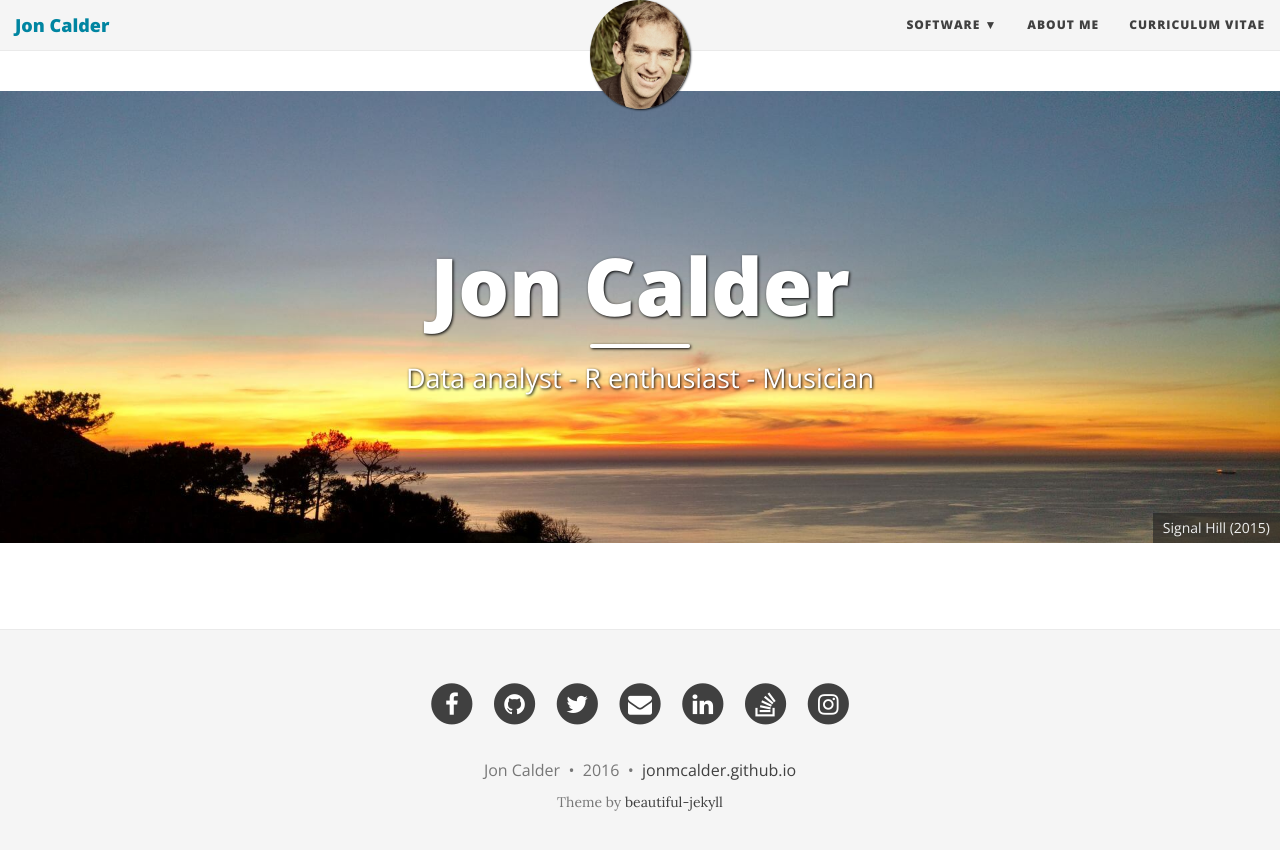
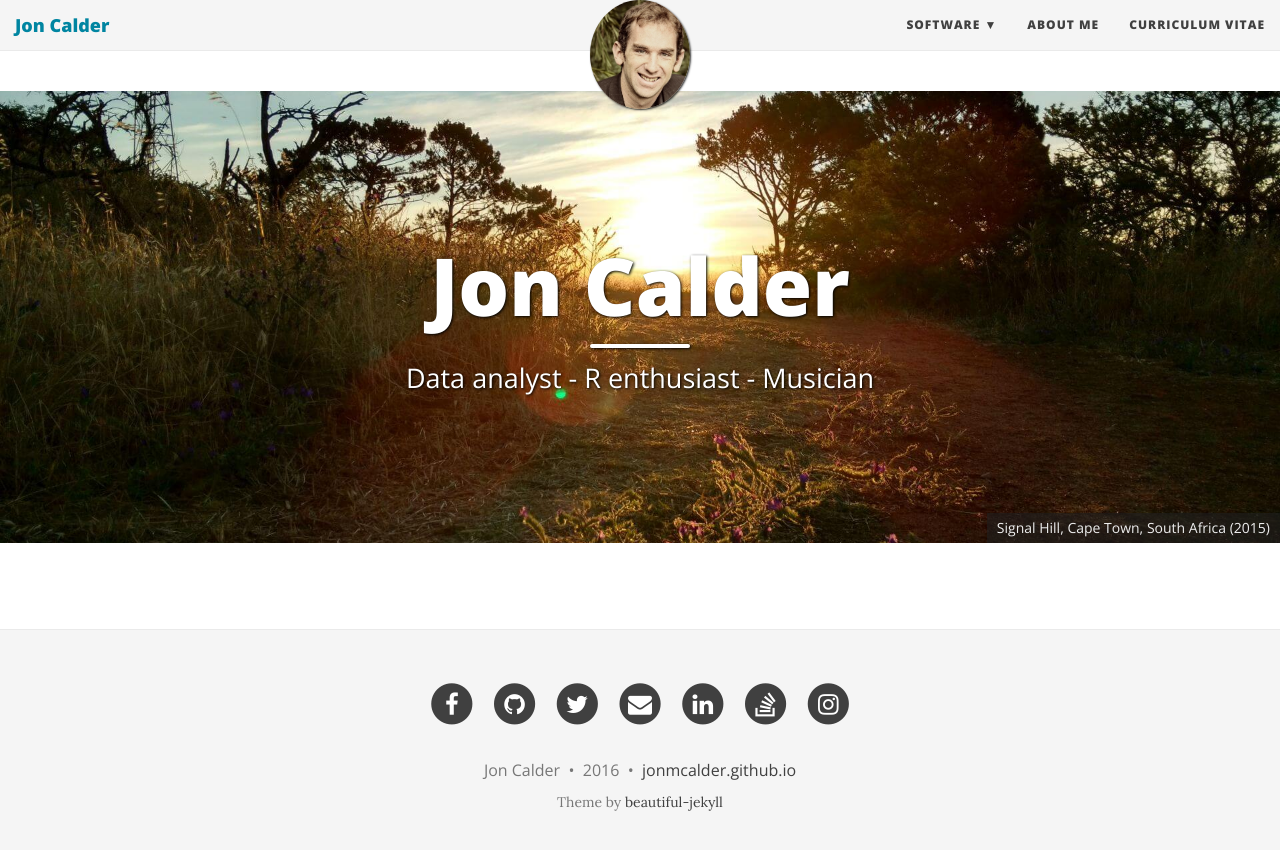
Before and after one commit to jonmcalder/jonmcalder.github.io, a Jekyll site: the page built from index.html, in a window 1280 px wide. Shown: the top 850 px of the page. Built offline with Jekyll 4.4.1, drawn with Linux system fonts in a browser that asks for light colours; nearby versions of some CDN libraries; the list of posts is cut into pages by our own code.

Commit message:
Update index.html
Include more photos on homepage

```diff
--- a/index.html
+++ b/index.html
@@ -5,7 +5,11 @@ subtitle: Data analyst - R enthusiast - Musician
 meta-title: "Jon Calder"
 meta-description: "Data analyst with an MSc in Operations Research."
 bigimg:
-  - "/img/big-imgs/Signal_Hill_Sunset.jpg" : "Signal Hill (2015)"
+  - "/img/big-imgs/Signal_Hill_Sunset.jpg" : "Signal Hill, Cape Town, South Africa (2015)"
+  - "/img/big-imgs/Keyboard.jpg" : "Somerset West, South Africa (2015)"
+  - "/img/big-imgs/Misty_Cliffs.jpg" : "Misty Cliffs, Cape Town, South Africa (2016)"
+  - "/img/big-imgs/Signal_Hill.jpg" : "Signal Hill, Cape Town, South Africa (2015)"
+  - "/img/big-imgs/Lions_Head.jpg" : "Lions Head, Cape Town, South Africa (2016)"
 ---
 
 <div class="posts-list">
```
